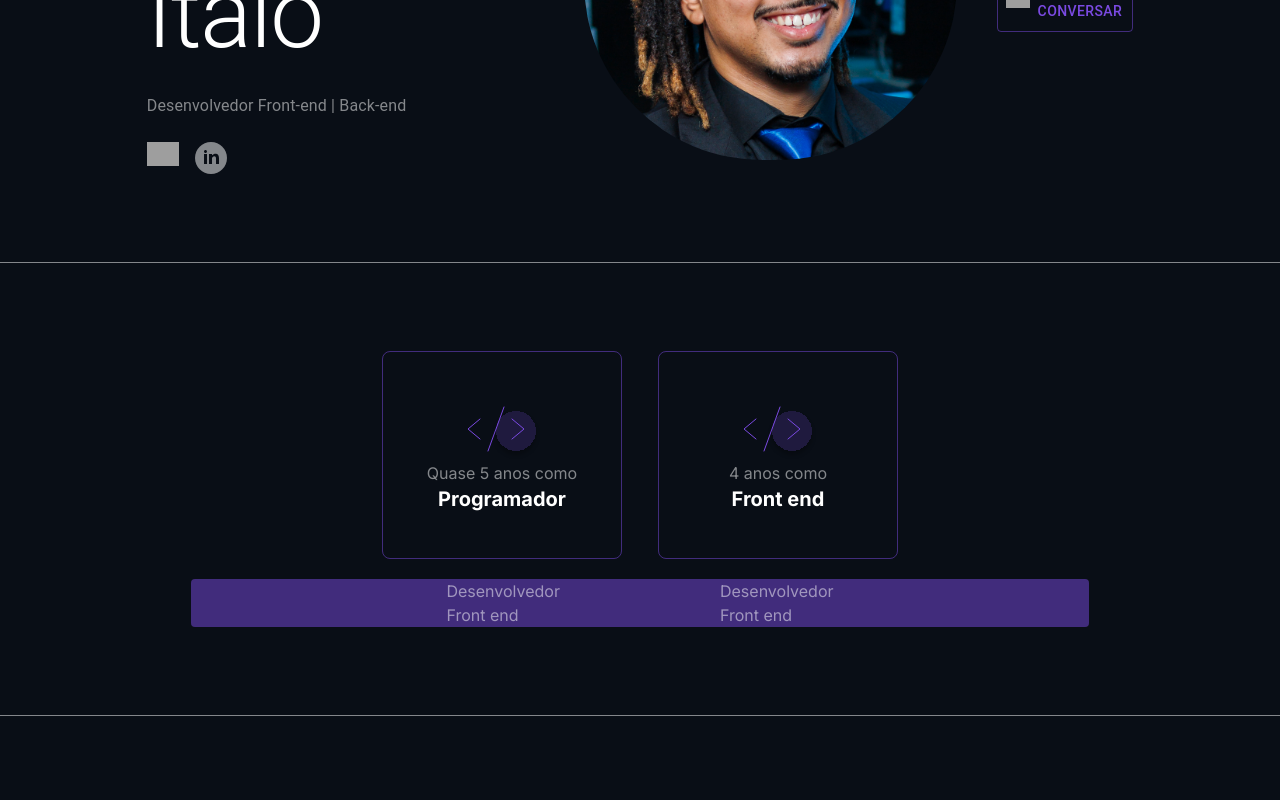
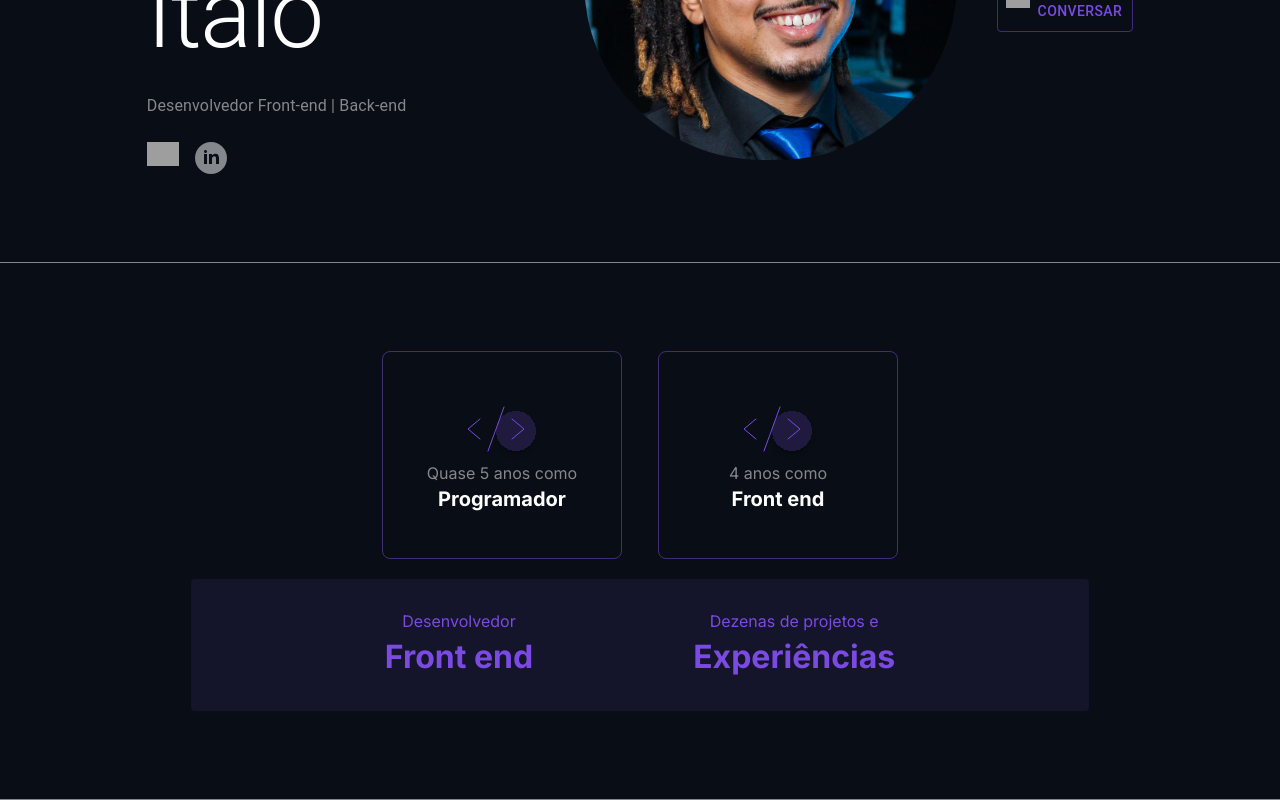
Before and after one commit to italosilva01/italo-portifolio, a Next.js app: page / in a window 1280 px wide. Shown: the part 378-1178 px from the top of the page. Before the commit the page ends 1094 px from the top, so only its background shows below. Built offline with nearby package versions, Linux system fonts and the light colour scheme; grey boxes are pictures that could not be loaded.

Commit message:
wip: add experience container in component Resume

```diff
--- a/src/app/components/atons/Label/index.tsx
+++ b/src/app/components/atons/Label/index.tsx
@@ -1,4 +1,4 @@
-import { Box, Typography } from "@mui/material";
+import { Box, Typography } from '@mui/material';
 
 interface LabelProps {
   text: string;
@@ -7,7 +7,7 @@ interface LabelProps {
 export const Label = ({ text }: LabelProps) => {
   return (
     <Box
-      className="bg-purple-dark/[.1] rounded-xl w-32 h-8 flex align-middle items-center 	justify-center "
+      className="bg-purple-dull-10 rounded-xl w-32 h-8 flex align-middle items-center 	justify-center "
       sx={{ p: 1.5 }}
     >
       <p className="text-purple-dark text-bol font-semibold text-sm	">{text}</p>
--- /dev/null
+++ b/src/app/components/atons/ResumeExperience/index.tsx
@@ -0,0 +1,18 @@
+import React from 'react';
+
+interface ResumeExperienceProps {
+  text: string;
+  principalText: string;
+}
+const ResumeExperience = ({ text, principalText }: ResumeExperienceProps) => {
+  return (
+    <div className="max-w-52 flex flex-col justify-center items-center">
+      <p className="text-purple-dark">{text}</p>
+      <h2 className="text-purple-dark text-[32px] font-bold">
+        {principalText}
+      </h2>
+    </div>
+  );
+};
+
+export default ResumeExperience;
--- a/src/app/components/molecules/Experiences/index.tsx
+++ b/src/app/components/molecules/Experiences/index.tsx
@@ -2,6 +2,7 @@ import { Box } from '@mui/material';
 import { CardInfo } from '@components/atons/CardInfo';
 
 import IconCode from '@public/iconCode.svg';
+import ResumeExperience from '@components/atons/ResumeExperience';
 
 export const Experiences = () => {
   return (
@@ -21,16 +22,13 @@ export const Experiences = () => {
         </Box>
         <div
           className="hidden md:flex w-[898px] justify-center gap-40
-        bg-purple-dull rounded h-50"
+        bg-purple-dull-10 rounded h-50 py-[30px]"
         >
-          <div className="">
-            <p>Desenvolvedor</p>
-            <p>Front end</p>
-          </div>
-          <div className="">
-            <p>Desenvolvedor</p>
-            <p>Front end</p>
-          </div>
+          <ResumeExperience text="Desenvolvedor" principalText="Front end" />
+          <ResumeExperience
+            text="Dezenas de projetos e"
+            principalText="Experiências"
+          />
         </div>
       </div>
     </Box>
--- a/tailwind.config.ts
+++ b/tailwind.config.ts
@@ -22,6 +22,7 @@ const config: Config = {
       white: 'rgb(255, 255, 255)',
       'purple-dark': '#7B4AE2',
       'purple-dull': 'rgba(123,74,226,0.5)',
+      'purple-dull-10': 'rgba(123,74,226,0.1)',
     },
     padding: {
       '7.30%': '7.30%',
```
